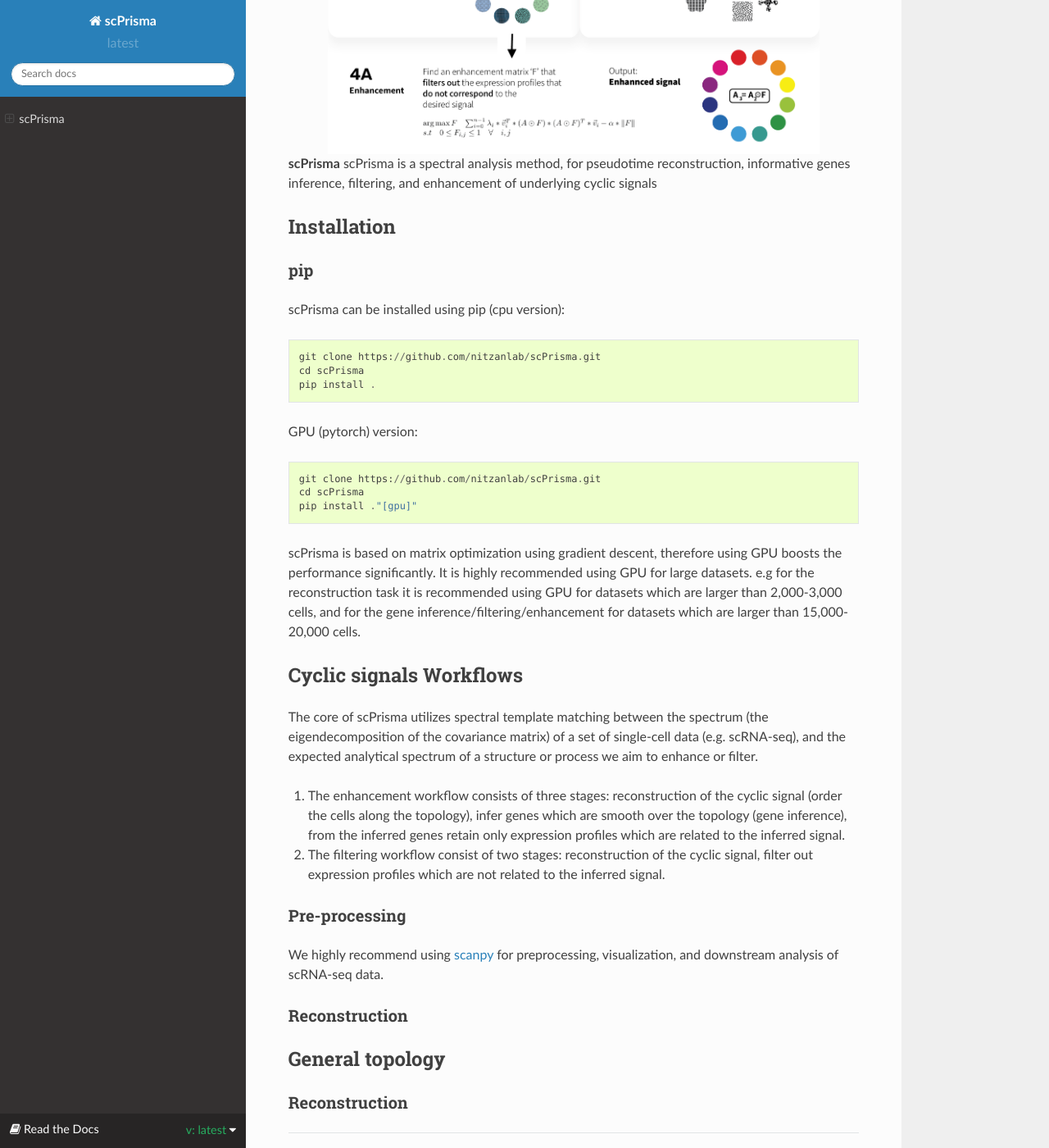
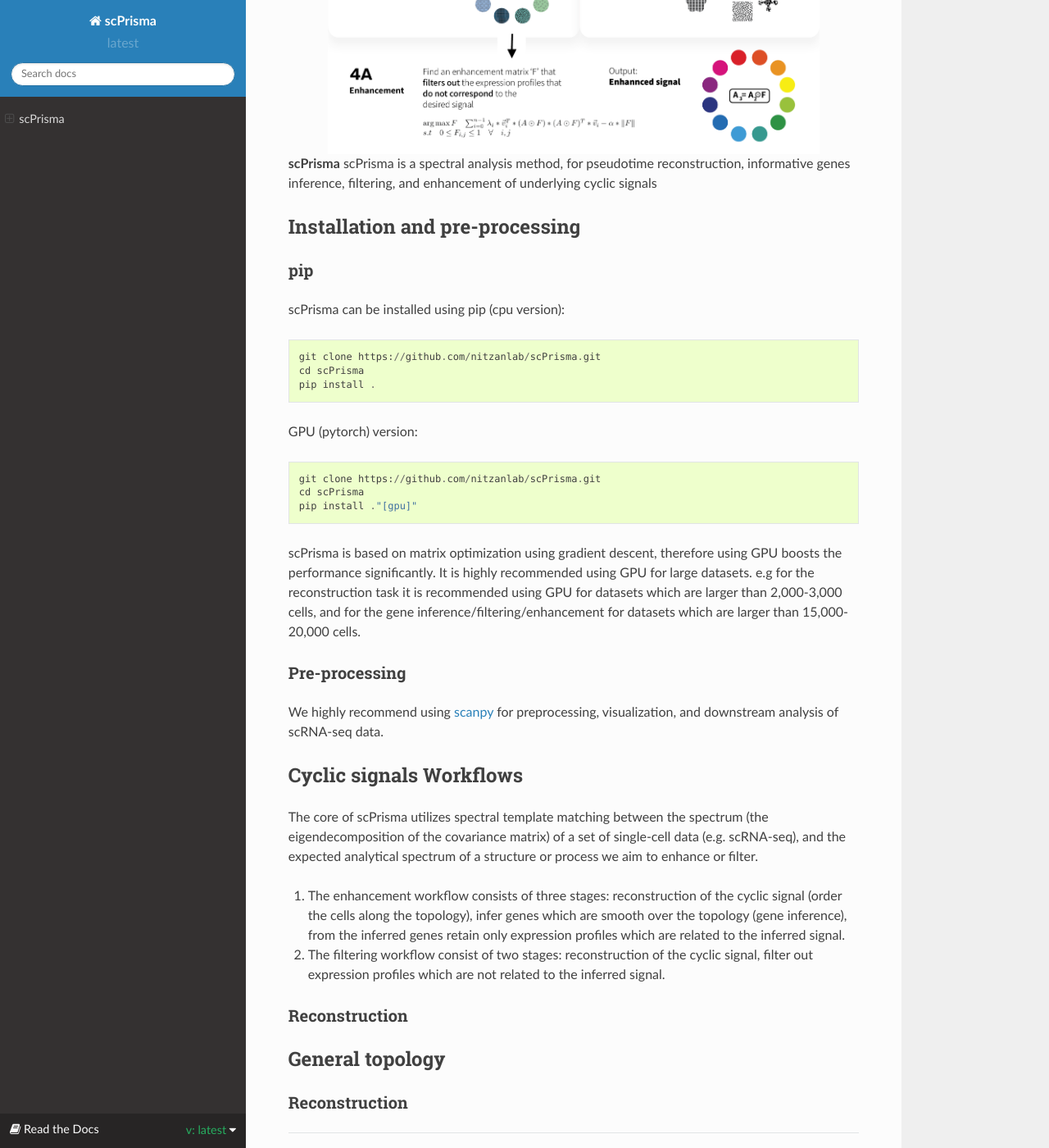
Before and after one commit to nitzanlab/scPrisma, a Sphinx documentation site: the page built from docs/index.rst, in a window 1280 px wide and 1400 px high, scrolled down 820 px. Shown: the whole window at 82% size. Built offline with Sphinx 7.4.7 and the Read the Docs theme 2.0.0, drawn with Linux system fonts in a browser that asks for light colours.

Commit message:
Update index.rst

```diff
--- a/docs/index.rst
+++ b/docs/index.rst
@@ -7,7 +7,7 @@
 
 **scPrisma** scPrisma is a spectral analysis method, for pseudotime reconstruction, informative genes inference, filtering, and enhancement of underlying cyclic signals
 
-Installation
+Installation and pre-processing
 -------
 
 pip
@@ -27,6 +27,9 @@
 
 scPrisma is based on matrix optimization using gradient descent, therefore using GPU boosts the performance significantly. It is highly recommended using GPU for large datasets. e.g for the reconstruction task it is recommended using GPU for datasets which are larger than 2,000-3,000 cells, and for the gene inference/filtering/enhancement for datasets which are larger than 15,000-20,000 cells.
 
+Pre-processing
+~~~~~~~~~~
+We highly recommend using `scanpy <https://scanpy.readthedocs.io/>`_ for preprocessing, visualization, and downstream analysis of scRNA-seq data.
 
 Cyclic signals Workflows
 -------
@@ -35,10 +38,6 @@
 1. The enhancement workflow consists of three stages: reconstruction of the cyclic signal (order the cells along the topology), infer genes which are smooth over the topology (gene inference), from the inferred genes retain only expression profiles which are related to the inferred signal.
 
 2. The filtering workflow consist of two stages: reconstruction of the cyclic signal, filter out expression profiles which are not related to the inferred signal.
-
-Pre-processing
-~~~~~~~~~~
-We highly recommend using `scanpy <https://scanpy.readthedocs.io/>`_ for preprocessing, visualization, and downstream analysis of scRNA-seq data.
 
 Reconstruction
 ~~~~~~~~~~
```
